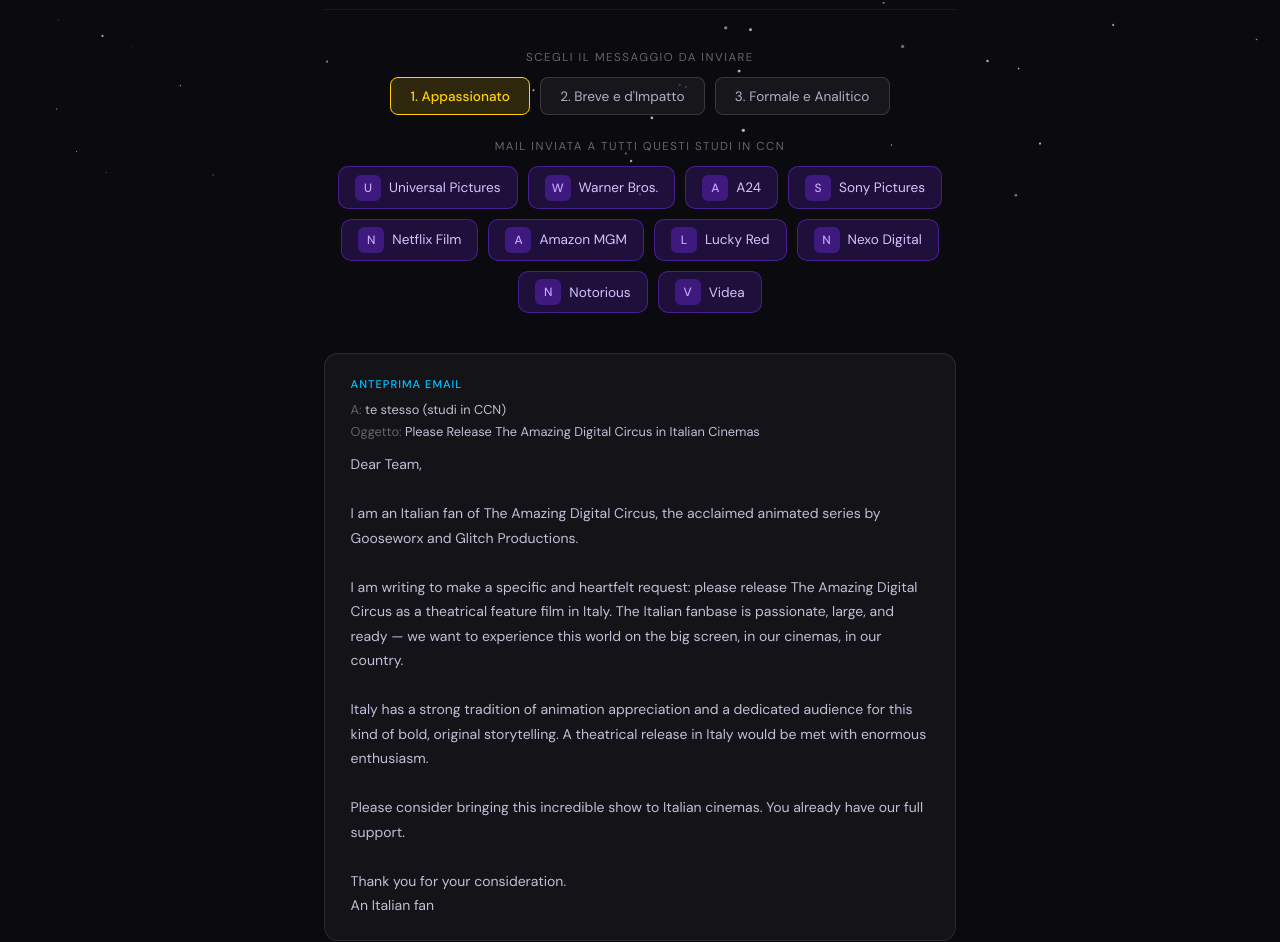
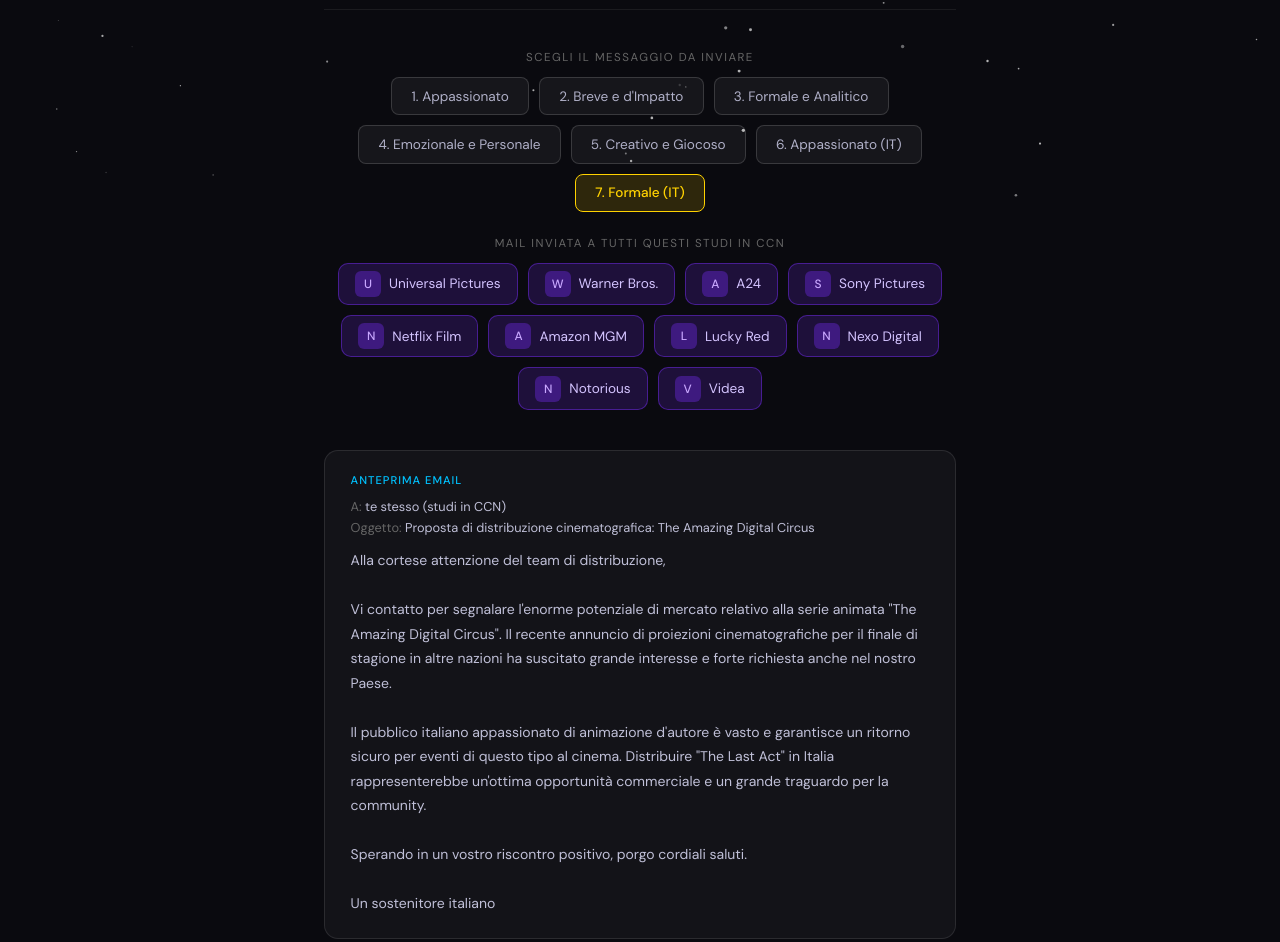
Before and after one commit to Coolbearboy/TADC-Italian-Landing-Page, a plain HTML site: page index.html in a window 1280 px wide. Shown: the part 597-1539 px from the top of the page. Drawn offline with Linux system fonts and the light colour scheme.

Commit message:
Inserimento messaggio casuale + inserimento TOV
Ho aggiunto il fatto che il messaggio da inviare alla mail sia scelto casualmente e ho inserito altri 4 tov, di cui 2 italiani

```diff
--- a/index.html
+++ b/index.html
@@ -373,7 +373,7 @@
   <p class="section-label fade-up">Scegli il messaggio da inviare</p>
   <div class="copy-selector fade-up">
     <label class="radio-label">
-      <input type="radio" name="mailCopy" value="1" checked>
+      <input type="radio" name="mailCopy" value="1">
       <span>1. Appassionato</span>
     </label>
     <label class="radio-label">
@@ -383,6 +383,22 @@
     <label class="radio-label">
       <input type="radio" name="mailCopy" value="3">
       <span>3. Formale e Analitico</span>
+    </label>
+    <label class="radio-label">
+      <input type="radio" name="mailCopy" value="4">
+      <span>4. Emozionale e Personale</span>
+    </label>
+    <label class="radio-label">
+      <input type="radio" name="mailCopy" value="5">
+      <span>5. Creativo e Giocoso</span>
+    </label>
+    <label class="radio-label">
+      <input type="radio" name="mailCopy" value="6">
+      <span>6. Appassionato (IT)</span>
+    </label>
+    <label class="radio-label">
+      <input type="radio" name="mailCopy" value="7">
+      <span>7. Formale (IT)</span>
     </label>
   </div>
 
@@ -420,7 +436,7 @@
 <script>
   const studios = [
     { name: "Universal Pictures", email: "info@nbcuni.com" },
-    { name: "Warner Bros.", email: "infoitalia@wbitvp.it" },
+    { name: "Warner Bros.", email: "info@warnerbros.com" },
     { name: "A24", email: "hello@a24films.com" },
     { name: "Sony Pictures", email: "socialmedia@spe.sony.com" },
     { name: "Netflix Film", email: "pr@netflix.com" },
@@ -428,7 +444,7 @@
     { name: "Lucky Red", email: "info@luckyred.it" },
     { name: "Nexo Digital", email: "info@nexodigital.it" },
     { name: "Notorious", email: "info@notoriouspictures.it" },
-    { name: "Videa", email: "info@videaspa.it" }
+    { name: "Videa", email: "info@videa.it" }
   ];
 
   const list = document.getElementById('studioList');
@@ -441,7 +457,7 @@
 
   const bcc = studios.map(s => s.email).join(',');
 
-  // I 3 set di messaggi (Oggetto + Corpo)
+  // I 7 set di messaggi (Oggetto + Corpo)
   const emailTexts = {
     "1": {
       subject: "Please Release The Amazing Digital Circus in Italian Cinemas",
@@ -454,12 +470,30 @@
     "3": {
       subject: "Inquiry regarding Italian theatrical release for TADC",
       body: `To the respective Distribution Teams,\n\nI am reaching out as an enthusiastic Italian supporter of the hit series The Amazing Digital Circus.\n\nI strongly believe there is a massive market opportunity for a theatrical release of this title in Italy. The Italian audience has a deep appreciation for innovative animation, and the community surrounding TADC is highly engaged.\n\nBringing this cinematic experience to our local theaters would undoubtedly be a huge success. We hope to see this brilliant universe on the big screen very soon.\n\nSincerely,\nA dedicated fan from Italy`
+    },
+    "4": {
+      subject: "A sincere request from an Italian fan of The Amazing Digital Circus",
+      body: `Dear Team,\n\nI am writing to you today not just as a viewer, but as someone deeply touched by the incredible world of The Amazing Digital Circus. The creativity and heart poured into this series have created a truly special community here in Italy.\n\nSeeing "The Last Act" in a local cinema alongside other fans would be an unforgettable experience for us. We want to laugh, gasp, and cry together in front of the big screen.\n\nPlease help us make this dream a reality by distributing the film in Italian theaters. We will be there waiting!\n\nWith gratitude,\nAn Italian fan`
+    },
+    "5": {
+      subject: "Step right up! Please bring The Amazing Digital Circus to Italy 🎪",
+      body: `Greetings to the Distribution Team!\n\nThe Amazing Digital Circus has captured our screens and our hearts, but now we need it to capture our cinemas! As an Italian fan, I am eagerly awaiting the grand finale, and watching it on a smartphone or monitor just won't do justice to such a spectacular show.\n\nWe are ready to buy our tickets and put on our best smiles to enjoy the wild ride of "The Last Act" on the big screen. We just need you to bring the circus to our town!\n\nThank you for your hard work, and please consider an Italian release.\n\nCheers,\nAn Italian fan`
+    },
+    "6": {
+      subject: "Portate The Amazing Digital Circus nei cinema italiani! 🎪",
+      body: `Gentile Team di Distribuzione,\n\nScrivo come fan italiano sfegatato di The Amazing Digital Circus. La community italiana di questa serie è immensa e super attiva!\n\nSarebbe un sogno poter vivere l'esperienza degli ultimi due episodi, "The Last Act", sul grande schermo dei nostri cinema. C'è un pubblico enorme pronto a riempire le sale per questo capolavoro di Gooseworx e Glitch Productions.\n\nVi prego di prendere in considerazione la distribuzione nei cinema italiani. Avete tutto il nostro supporto e i nostri biglietti sono già pronti!\n\nUn fan italiano`
+    },
+    "7": {
+      subject: "Proposta di distribuzione cinematografica: The Amazing Digital Circus",
+      body: `Alla cortese attenzione del team di distribuzione,\n\nVi contatto per segnalare l'enorme potenziale di mercato relativo alla serie animata "The Amazing Digital Circus". Il recente annuncio di proiezioni cinematografiche per il finale di stagione in altre nazioni ha suscitato grande interesse e forte richiesta anche nel nostro Paese.\n\nIl pubblico italiano appassionato di animazione d'autore è vasto e garantisce un ritorno sicuro per eventi di questo tipo al cinema. Distribuire "The Last Act" in Italia rappresenterebbe un'ottima opportunità commerciale e un grande traguardo per la community.\n\nSperando in un vostro riscontro positivo, porgo cordiali saluti.\n\nUn sostenitore italiano`
     }
   };
 
   function updateEmailContent() {
-    const selectedValue = document.querySelector('input[name="mailCopy"]:checked').value;
-    const content = emailTexts[selectedValue];
+    const selectedRadio = document.querySelector('input[name="mailCopy"]:checked');
+    if (!selectedRadio) return;
+
+    const content = emailTexts[selectedRadio.value];
 
     // Aggiorna anteprima Oggetto e Corpo
     document.getElementById('msgSubjectPreview').textContent = content.subject;
@@ -471,11 +505,20 @@
     document.getElementById('mailtoBtn').href = `mailto:?bcc=${bcc}&subject=${subjectEncoded}&body=${bodyEncoded}`;
   }
 
+  // --- SELEZIONE CASUALE AL CARICAMENTO ---
+  // Estrae un numero casuale da 1 a 7
+  const randomTone = Math.floor(Math.random() * 7) + 1;
+  // Seleziona il radio button corrispondente
+  document.querySelector(`input[name="mailCopy"][value="${randomTone}"]`).checked = true;
+  // ------------------------------------------
+
+  // Ascolta i cambiamenti per quando l'utente clicca manualmente
   const radioButtons = document.querySelectorAll('input[name="mailCopy"]');
   radioButtons.forEach(radio => {
     radio.addEventListener('change', updateEmailContent);
   });
 
+  // Aggiorna l'anteprima in base alla scelta casuale iniziale
   updateEmailContent();
 
   // Counter
```
